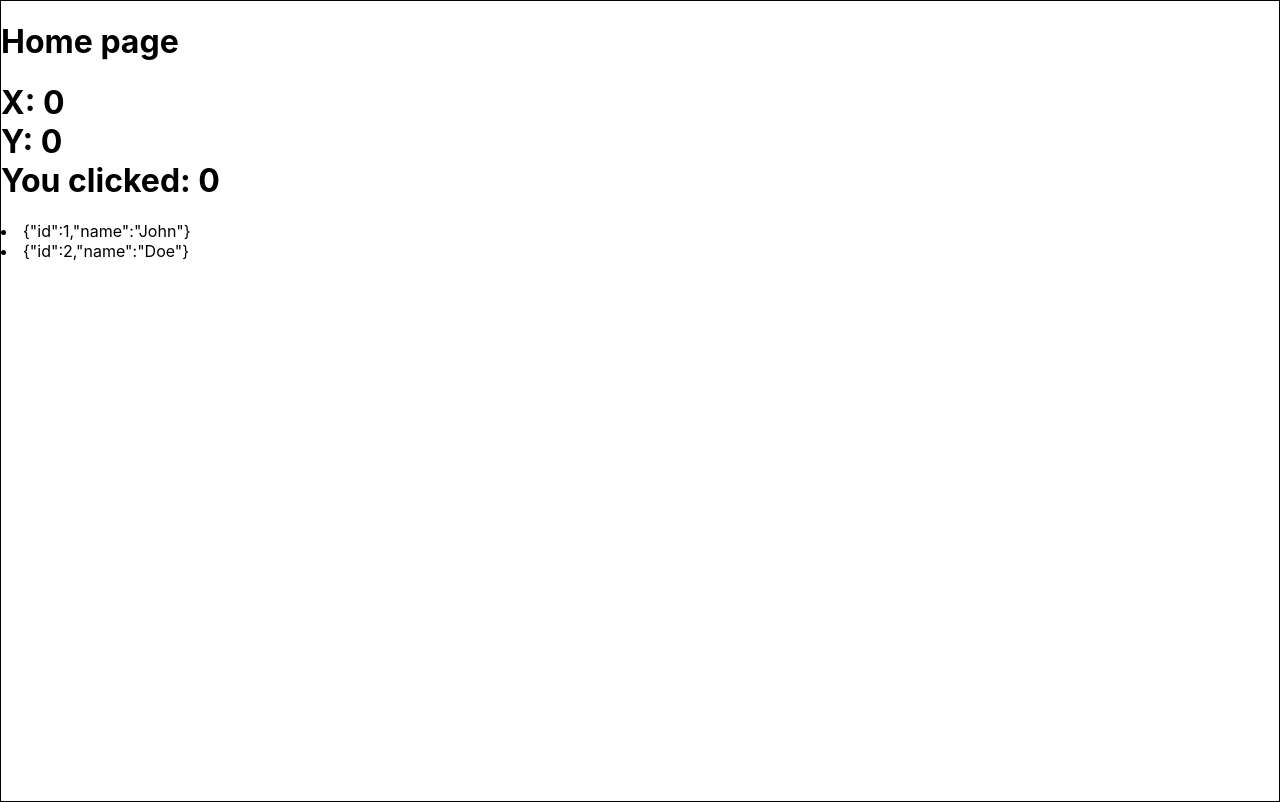
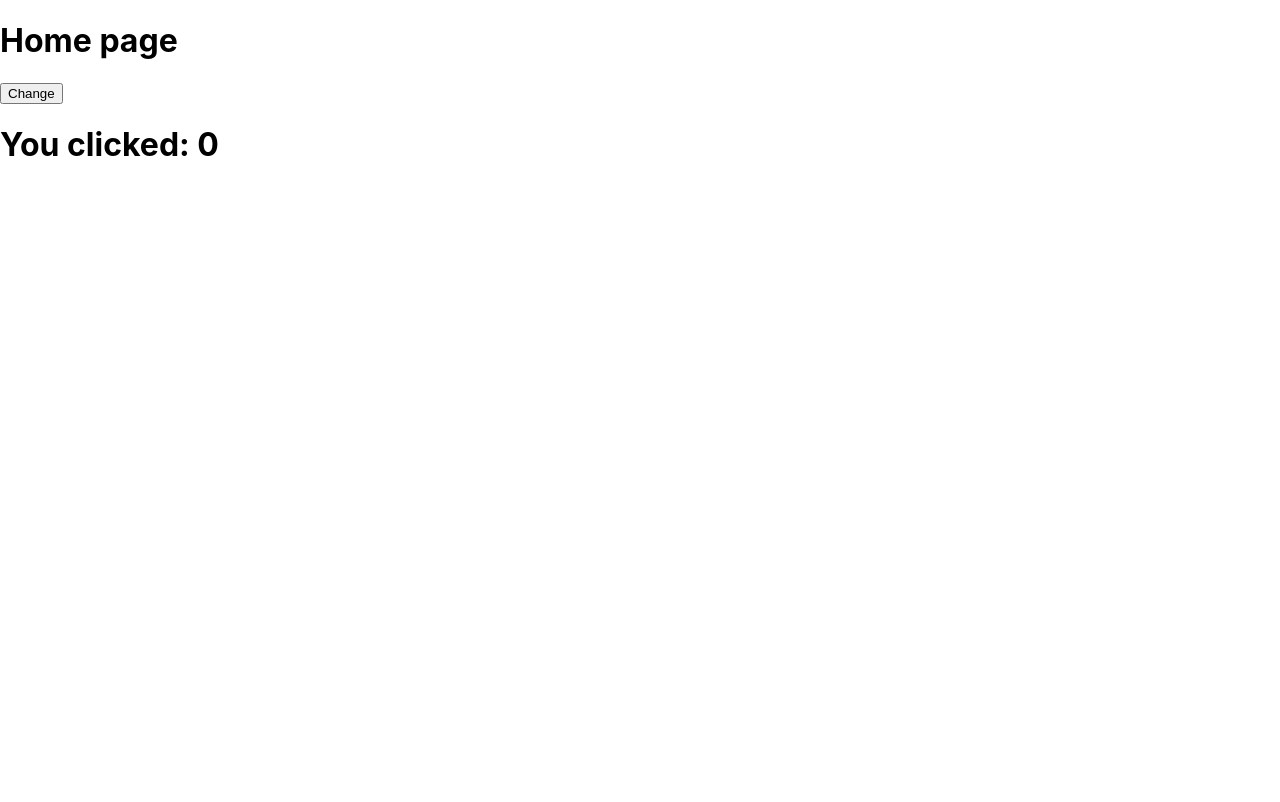
Before and after one commit to fccourses/fd-react-app, a React (Create React App) app: page / in a window 1280 px wide. Built offline with nearby package versions, Linux system fonts and the light colour scheme.

Commit message:
Add useEffect

```diff
--- /dev/null
+++ b/src/components/FuncCounter/index.jsx
@@ -0,0 +1,29 @@
+import React, { useState, useEffect } from 'react';
+
+const FuncCounter = props => {
+  const [count, setCount] = useState(0);
+
+  const clickHandler = () => setCount(count + 1);
+
+  useEffect(() => {
+    console.log('OUTER');
+    document.body.addEventListener('click', clickHandler);
+
+    return function () {
+      console.log('INNER');
+      document.body.removeEventListener('click', clickHandler);
+    };
+  });
+
+  return (
+    <h1
+      onClick={() => {
+        setCount(count + 1);
+      }}
+    >
+      You clicked: {count}
+    </h1>
+  );
+};
+
+export default FuncCounter;
--- a/src/pages/Home/index.jsx
+++ b/src/pages/Home/index.jsx
@@ -1,39 +1,13 @@
 import React, { useState } from 'react';
+import FuncCounter from './../../components/FuncCounter';
 
 const Home = props => {
-  const [state, setState] = useState({ x: 0, y: 0 });
-  const [count, setCount] = useState(0);
-  const [list, setList] = useState([
-    { id: 1, name: 'John' },
-    { id: 2, name: 'Doe' },
-  ]);
-
-  const handleMouseMove = event =>
-    setState({
-      x: event.clientX,
-      y: event.clientY,
-    });
-
-  const onClick = () => setCount(count + 1);
-
-  const renderUsers = () =>
-    list.map(u => <li key={u.id}>{JSON.stringify(u)}</li>);
-
+  const [state, setState] = useState(true);
   return (
-    <div
-      style={{ height: '100vh', border: '1px solid black' }}
-      onMouseMove={handleMouseMove}
-      onClick={onClick}
-    >
+    <div>
       <h1>Home page</h1>
-      <h1>
-        X: {state.x}
-        <br />
-        Y: {state.y}
-        <br />
-        You clicked: {count}
-      </h1>
-      <div>{renderUsers()}</div>
+      <button onClick={() => setState(!state)}>Change</button>
+      {state && <FuncCounter />}
     </div>
   );
 };
```
